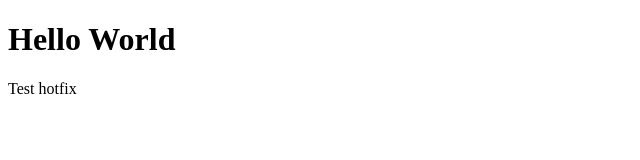
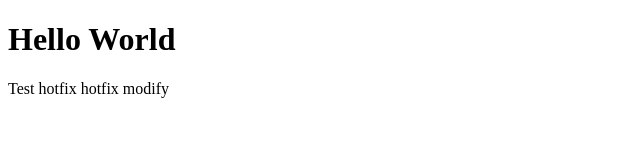
Before and after one commit to sbmqj/lgweibo, a plain HTML site: page index.html in a window 1280 px wide. Shown: the whole page, without its empty margins (0-640 px from the left). Drawn offline with Linux system fonts and the light colour scheme.

Commit message:
modified:   index.html

```diff
--- a/index.html
+++ b/index.html
@@ -7,6 +7,9 @@
 
         <p>
             Test  hotfix
+
+
+            hotfix modify
         </p>
     </body>
 </html>
```
